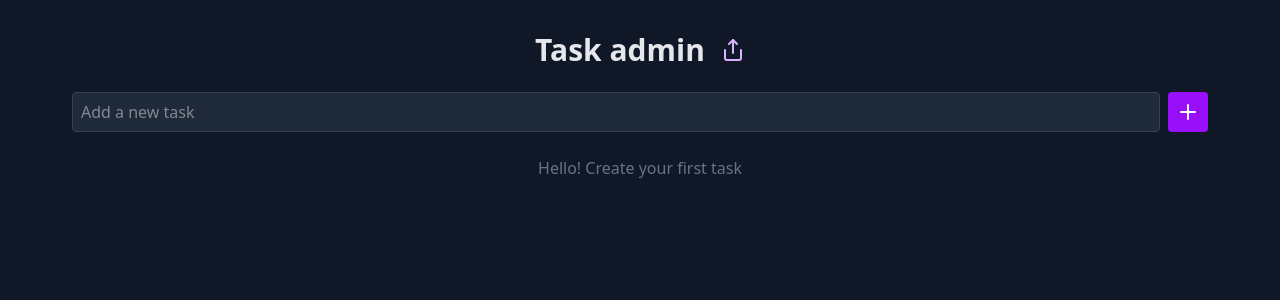
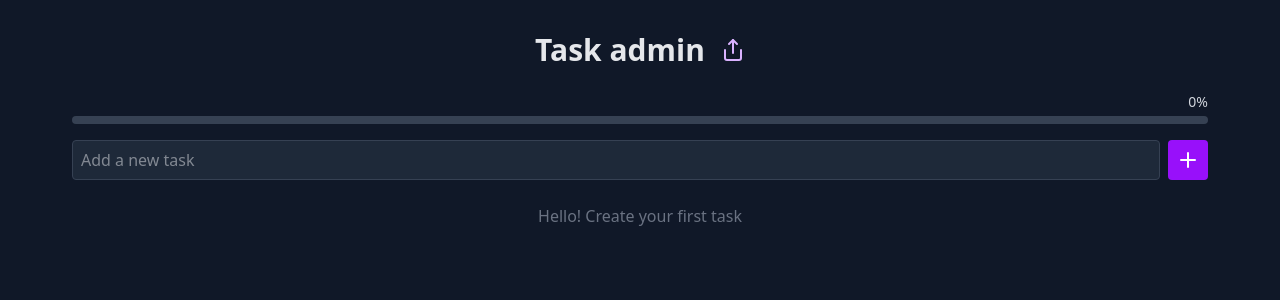
Before and after one commit to ovinidev/VueTodoListV2, a Vue app: page / in a window 1280 px wide. Shown: the top 300 px of the page. Built offline with nearby package versions, Linux system fonts and the light colour scheme.

Commit message:
feat: add progress

```diff
--- a/src/App.vue
+++ b/src/App.vue
@@ -48,6 +48,33 @@
         @click="handleShareTaskList"
         class="h-6 w-6 cursor-pointer text-purple-300"
       />
+    </div>
+
+    <div class="mt-4 w-full">
+      <div class="mb-1 flex items-center justify-between">
+        <span class="ml-auto text-sm font-medium text-gray-300">
+          {{
+            taskList.length + tasksDone.length === 0
+              ? '0%'
+              : Math.round(
+                  (tasksDone.length / (taskList.length + tasksDone.length)) *
+                    100
+                ) + '%'
+          }}
+        </span>
+      </div>
+      <div class="h-2 w-full rounded-full bg-gray-700">
+        <div
+          class="h-2 rounded-full bg-purple-600 transition-all duration-300"
+          :style="{
+            width:
+              (taskList.length + tasksDone.length === 0
+                ? 0
+                : (tasksDone.length / (taskList.length + tasksDone.length)) *
+                  100) + '%'
+          }"
+        ></div>
+      </div>
     </div>
 
     <div class="mt-4 flex w-full items-center justify-center">
--- a/src/composables/useTasks.ts
+++ b/src/composables/useTasks.ts
@@ -14,8 +14,6 @@ export const useTasks = () => {
   const taskList = ref<Task[]>([])
   const tasksDone = ref<Task[]>([])
   const newTask = ref<string>('')
-
-  console.log(taskList)
 
   const { save: saveTaskListToStorage } = useLocalStorage(TASKS_KEY)
   const { save: saveTasksDoneToStorage } = useLocalStorage(TASKS_DONE_KEY)
```
